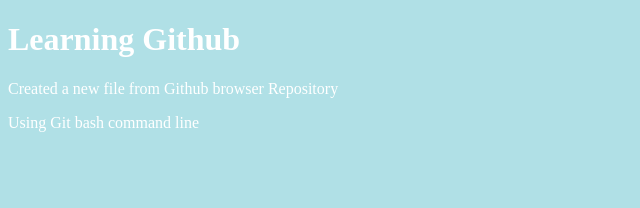
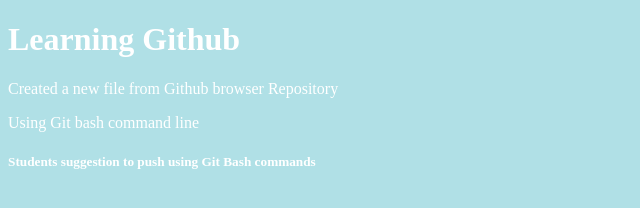
Before and after one commit to Ishajob/Task1, a plain HTML site: page index.html in a window 1280 px wide. Shown: the whole page, without its empty margins (0-640 px from the left). Drawn offline with Linux system fonts and the light colour scheme.

Commit message:
added h5

```diff
--- a/index.html
+++ b/index.html
@@ -11,5 +11,6 @@
     <H1>Learning Github</H1>
     <p>Created a new file from Github browser Repository</p>
     <p>Using Git bash command line</p>
+    <h5>Students suggestion to push using Git Bash commands</h5>
 </body>
 </html>
```
